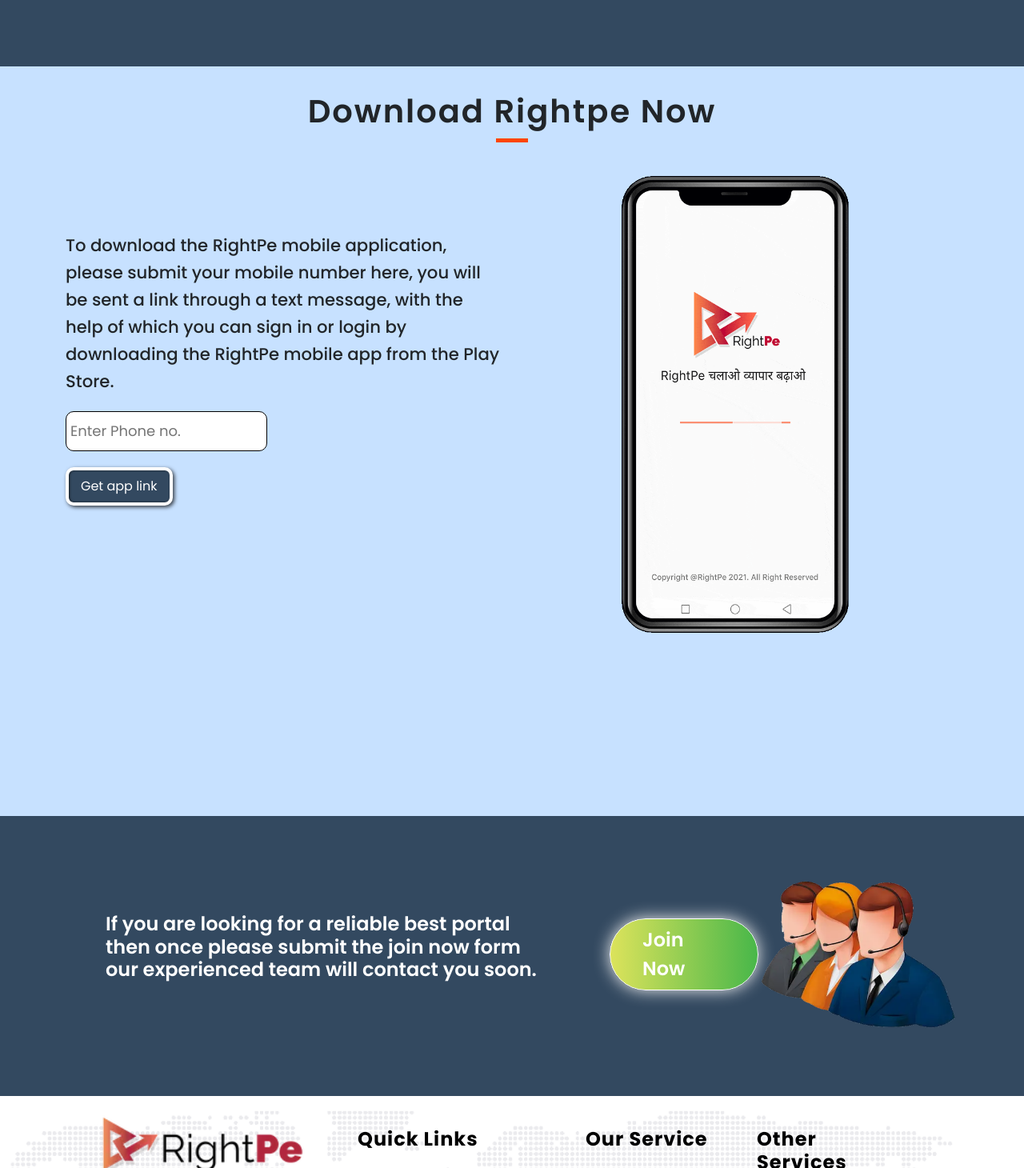
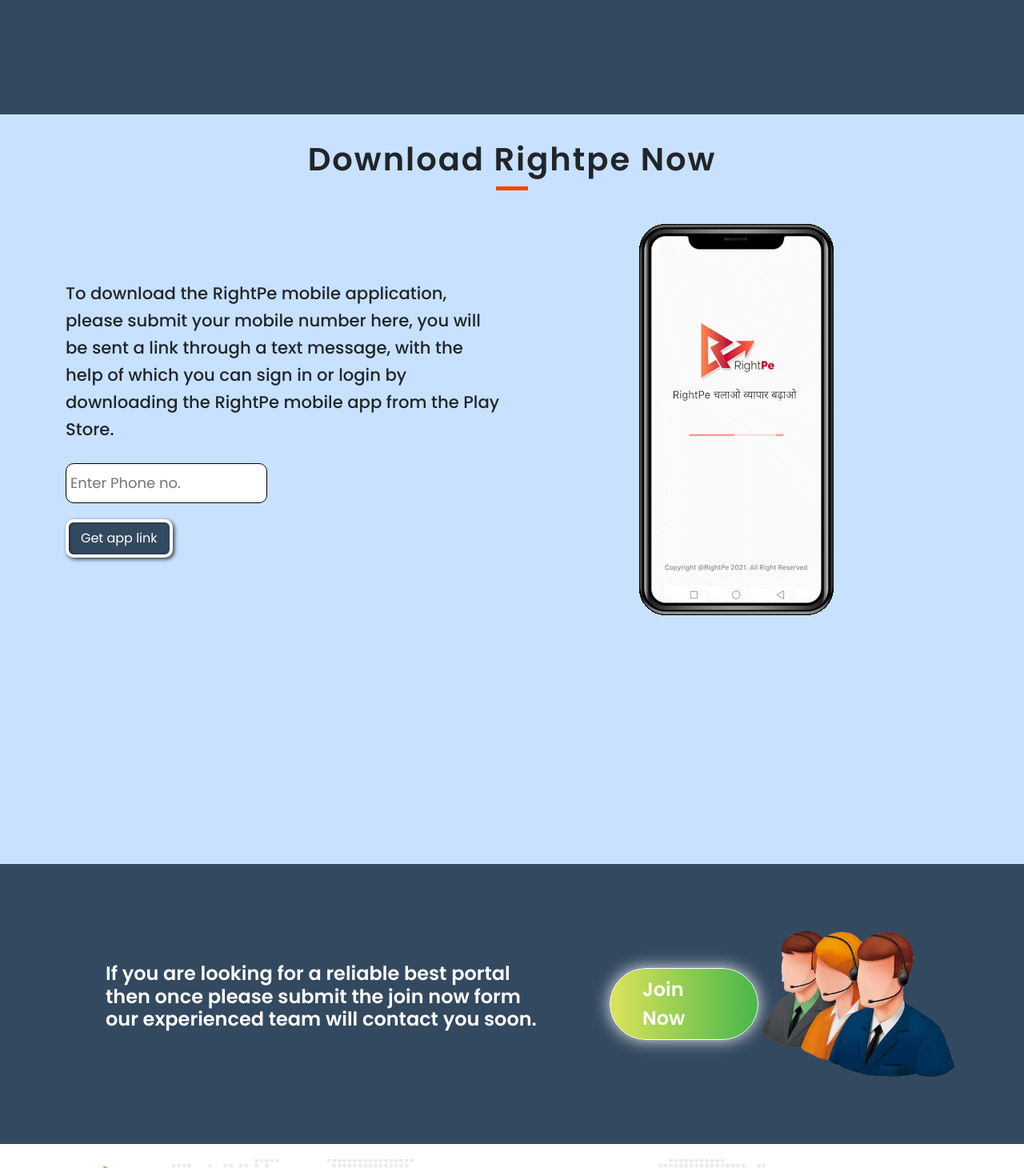
Before and after one commit to HarshRepo/RightPe, a Node server app: page / in a window 1280 px wide. Shown: the part 5040-6500 px from the top of the page at 80% size. Run offline with Node 20, Linux system fonts and the light colour scheme; some libraries are stand-ins or nearby versions.

Commit message:
update 5th nov

```diff
--- a/public/css/style.css
+++ b/public/css/style.css
@@ -924,47 +988,62 @@
     margin: 10px auto;
 }
 
+
 @media (max-width: 767px) {
-    .home_sub_heading {
-        padding: 40px 20px 0;
-    }
     .home_sub_heading h2 {
         font-size: 1.9rem;
     }
-}
-
+    .gallary_text h2{
+        font-size: 2rem;
+    }
+}
+@media(min-width:992px){
+    .col-md-pull-6 {
+        right: 50%
+    }
+    .col-md-push-6 {
+        left: 50%
+    }
+    .col-md-6{
+        float: left;
+        position: relative;
+    }
+}
+
+
+/* ______________________________Mobile App_______________________________ */
 .mobile_app {
     height: 100vh;
     background-color: #c7e1ff;
 }
 
 .mobile_img_div {
-    height: 73vh;
-}
-
-.mobile_img_div img {
+    display: flex;
+    justify-content: center;
+}
+
+/* .mobile_img_div img {
     height: 100%;
     width: 100%;
     object-fit: contain;
-}
+} */
 
 .ma_text {
-    position: relative;
-    top: 70px;
-}
-
-.ma_text p {
     font-weight: 500;
     font-size: 1.325rem;
     margin-bottom: 20px;
     line-height: 1.6;
-}
+    position: relative;
+    top: 70px;
+}
+
 
 .ma_input {
     display: flex;
     justify-content: start;
     flex-flow: column nowrap;
     align-items: flex-start;
+    margin-top: 95px;
 }
 
 .ma_input input {
@@ -1044,10 +1132,36 @@
     z-index: 292;
     background-color: #334960;
     height: 350px;
+    display: flex;
+    align-items: center;
+    justify-content: center;
 }
 
 .hee {
     background-color: cyan;
+}
+
+@media (max-width:575px) {
+    .he{
+        height: 550px;
+    }
+    .talk_content_div{
+        margin-left: 0;
+    }
+    .talk_content_div h2{
+        margin-top: 0;
+        text-align: justify;
+    }
+    .talk_div{
+        flex-flow: column nowrap;
+        align-items: center;
+        justify-content: center;
+    }
+    .talk_btn{
+        padding: 4px 15px;
+        margin-top: 10px;
+        margin-left: 0;
+    }
 }
 
 /* ___________________________________________About us Page________________________________________________________ */
--- a/views/index.ejs
+++ b/views/index.ejs
@@ -182,11 +182,11 @@
         </div>
         <div class="carousel-inner">
             <div class="carousel-item active">
-                <img src="img/kisanSlide.webp" class="d-block w-100" alt="...">
+                <img src="img/kisanSlide.webp" class="d-block w-100 " alt="...">
                 <div class="carousel-caption">
                     <div class="banner_content">
                         <div class="row">
-                            <div class="col-md-7 col-lg-6">
+                            <div class="col-7 col-md-7 col-lg-6">
                                 <div class="banner_text">
                                     <h2 class="animate__animated animate__fadeInLeft banner_text_heading">Welcome to
                                         RightPe Fast and Reliable Aeps Service.</h2>
@@ -211,7 +211,7 @@
 
                                 </div>
                             </div>
-                            <div class="col-md-5 col-lg-6">
+                            <div class="col-5 col-md-5 col-lg-6">
                                 <div class="banner_img2">
                                     <picture>
                                         <source srcset="img/morphot.webp" type="image/png"
@@ -232,7 +232,7 @@
                 <div class="carousel-caption">
                     <div class="banner_content">
                         <div class="row">
-                            <div class="col-md-7 col-lg-6">
+                            <div class="col-7 col-md-7 col-lg-6">
                                 <div class="banner_text">
                                     <h2 class="animate__animated animate__fadeInLeft banner_text_heading">
                                         All services are provided to you at RightPe with best commission and support.
@@ -255,7 +255,7 @@
 
                                 </div>
                             </div>
-                            <div class="col-md-5 col-lg-6">
+                            <div class="col-5 col-md-5 col-lg-6">
                                 <div class="banner_img2">
                                     <picture>
                                         <source srcset="img/network.webp" type="image/png"
@@ -276,7 +276,7 @@
                 <div class="carousel-caption">
                     <div class="banner_content">
                         <div class="row">
-                            <div class="col-md-7 col-lg-6">
+                            <div class="col-7 col-md-7 col-lg-6">
                                 <div class="banner_text">
                                     <h2 class="animate__animated animate__fadeInLeft banner_text_heading">Make your shop
                                         the ATM of your area with RightPe Micro ATM</h2>
@@ -298,7 +298,7 @@
 
                                 </div>
                             </div>
-                            <div class="col-md-5 col-lg-6">
+                            <div class="col-5 col-md-5 col-lg-6">
                                 <div class="banner_img2">
                                     <picture>
                                         <source srcset="img/m3cropped.webp" type="image/png"
@@ -360,7 +360,7 @@
         <!-- _________________________________________________Our Services____________________________________________________________ -->
 
 
-        <section id="tw-service" class="tw-service tw-services-item py-60 ">
+        <section id="tw-service" class=" tw-service tw-services-item ">
             <div class="sub-heading">
                 <h2>OUR SERVICES</h2>
             </div>
@@ -430,7 +430,7 @@
                     <!-- Col end -->
                 </div>
                 <!-- Row end -->
-                <div class="mb-60"></div>
+
                 <div class="row ">
                     <div class="col-md-4">
                         <div class="tw-service-box text-center wow animate__animated animate__zoomIn"
@@ -494,7 +494,7 @@
 
 
                 </div>
-                <div class="mb-60"></div>
+
                 <div class="row ">
                     <div class="col-md-4">
                         <div class="tw-service-box text-center wow animate__animated animate__zoomIn"
@@ -797,23 +797,25 @@
 
                     <div class="container">
                         <div class="row">
-                            <div class="col-md-6">
-                                <div class="ma_text">
-                                    <p>To download the RightPe mobile application, please submit your mobile number
+                            <div class="col-md-6 col-md-push-6">
+                                <div class="mobile_img_div">
+                                    <img src="img/mobile1.gif" alt="Mobile App Gif" class="img-fluid">
+                                </div>
+                            </div>
+                            <div class="col-md-6 col-md-pull-6">
+
+                                    <p class="ma_text">To download the RightPe mobile application, please submit your mobile number
                                         here, you will be sent a link through a text message, with the help of which you
                                         can sign in or login by downloading the RightPe mobile app from the Play Store.
                                     </p>
+
                                     <div class="ma_input">
                                         <input type="tel" name="mobile" class="mobile" maxlength="10"
                                             placeholder="Enter Phone no.">
                                         <button type="submit" class="ma_btn" id="retailer-submit">Get app link</button>
                                     </div>
-                                </div>
-                            </div>
-                            <div class="col-md-6">
-                                <div class="mobile_img_div">
-                                    <img src="img/mobile.gif" alt="Mobile App Gif" class="">
-                                </div>
+
+
                             </div>
                         </div>
                     </div>
@@ -823,10 +825,10 @@
         </div>
 
         <div class="he">
-            <section class="pt-5 ">
+            <section class="">
 
                 <div class="container ">
-                    <div class="row pb-5">
+                    <div class="row">
                         <div class="col-lg-6 col-md-12">
                             <div class="talk_content_div wow animate__animated animate__fadeInLeft">
 
@@ -919,7 +921,7 @@
                             </ul>
                         </div>
                     </div>
-                    <div class="col-lg-2 col-sm-4 footer_grid ms-4 wow animate__animated animate__fadeInLeft"
+                    <div class="col-lg-2 col-sm-4 footer_grid wow animate__animated animate__fadeInLeft"
                         data-wow-delay="1s">
                         <h3 class="my-3">Other Services</h3>
 
```
Also changed, not shown: other parts of public/css/style.css (+87 -9 lines), public/img/mobile1.gif (added).
